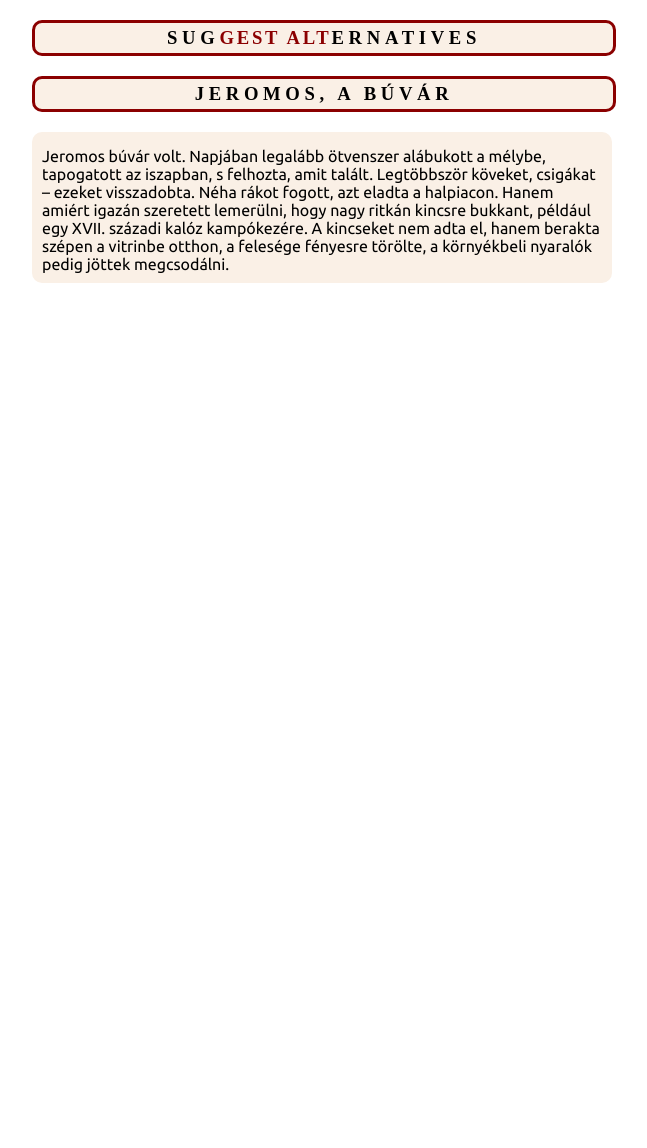
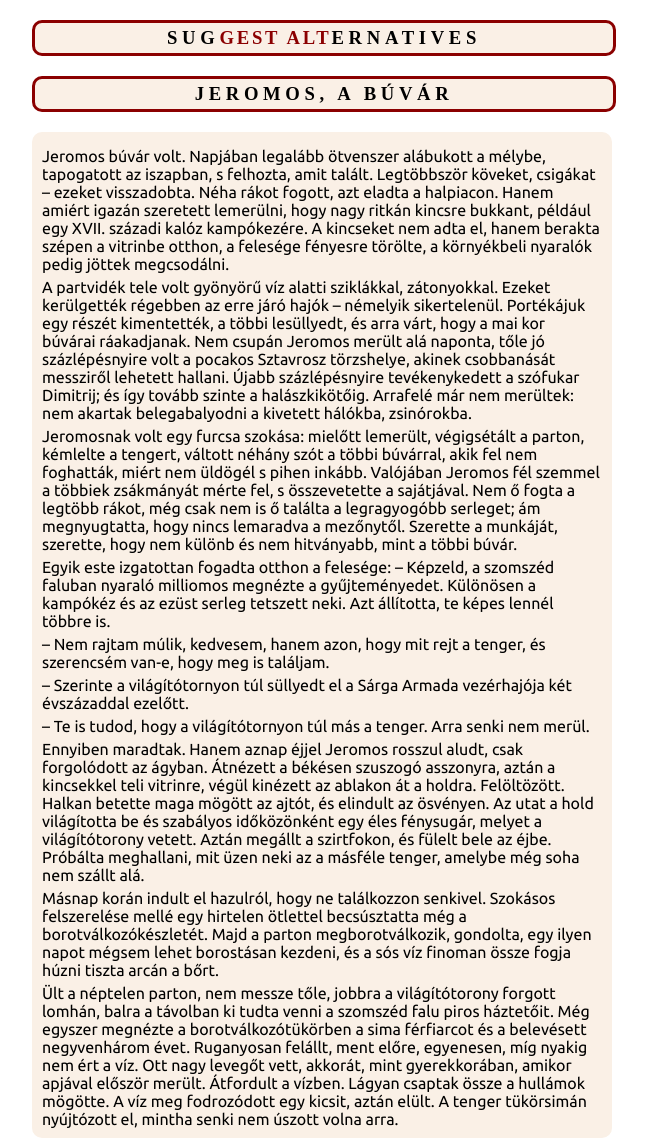
Before and after one commit to adamschmideg/adamschmideg.github.com, a Jekyll site: the page built from hu/_posts/2011-07-13-jeromos-a-buvar.md, in a window 1280 px wide. Shown: the whole page, without its empty margins (318-965 px from the left). Built offline with Jekyll 4.4.1, drawn with Linux system fonts in a browser that asks for light colours; some web fonts are replaced; before the commit the page ends 900 px from its top, so only the background shows below that.

Commit message:
Jeromos folytat @2

```diff
--- a/hu/_posts/2011-07-13-jeromos-a-buvar.md
+++ b/hu/_posts/2011-07-13-jeromos-a-buvar.md
@@ -11,3 +11,61 @@ kincsre bukkant, például egy XVII. századi kalóz kampókezére.  A
 kincseket nem adta el, hanem berakta szépen a vitrinbe otthon, a
 felesége fényesre törölte, a környékbeli nyaralók pedig jöttek
 megcsodálni.
+
+A partvidék tele volt gyönyörű víz alatti sziklákkal, zátonyokkal.
+Ezeket kerülgették régebben az erre járó hajók -- némelyik sikertelenül.
+Portékájuk egy részét kimentették, a többi lesüllyedt, és arra várt,
+hogy a mai kor búvárai ráakadjanak.  Nem csupán Jeromos merült alá
+naponta, tőle jó százlépésnyire volt a pocakos Sztavrosz törzshelye,
+akinek csobbanását messziről lehetett hallani.  Újabb százlépésnyire
+tevékenykedett a szófukar Dimitrij; és így tovább szinte a
+halászkikötőig.  Arrafelé már nem merültek: nem akartak belegabalyodni a
+kivetett hálókba, zsinórokba.
+
+Jeromosnak volt egy furcsa szokása: mielőtt lemerült, végigsétált a
+parton, kémlelte a tengert, váltott néhány szót a többi búvárral, akik
+fel nem foghatták, miért nem üldögél s pihen inkább.  Valójában Jeromos
+fél szemmel a többiek zsákmányát mérte fel, s összevetette a sajátjával.
+Nem ő fogta a legtöbb rákot, még csak nem is ő találta a legragyogóbb
+serleget; ám megnyugtatta, hogy nincs lemaradva a mezőnytől.  Szerette a
+munkáját, szerette, hogy nem különb és nem hitványabb, mint a többi
+búvár.
+
+Egyik este izgatottan fogadta otthon a felesége: -- Képzeld, a szomszéd
+faluban nyaraló milliomos megnézte a gyűjteményedet.  Különösen a
+kampókéz és az ezüst serleg tetszett neki.  Azt állította, te képes
+lennél többre is.
+
+-- Nem rajtam múlik, kedvesem, hanem azon, hogy mit rejt a tenger, és
+szerencsém van-e, hogy meg is találjam.
+
+-- Szerinte a világítótornyon túl süllyedt el a Sárga Armada vezérhajója
+két évszázaddal ezelőtt.
+
+-- Te is tudod, hogy a világítótornyon túl más a tenger.  Arra senki nem
+merül.
+
+Ennyiben maradtak.  Hanem aznap éjjel Jeromos rosszul aludt, csak
+forgolódott az ágyban.  Átnézett a békésen szuszogó asszonyra, aztán a
+kincsekkel teli vitrinre, végül kinézett az ablakon át a holdra.
+Felöltözött.  Halkan betette maga mögött az ajtót, és elindult az
+ösvényen.  Az utat a hold világította be és szabályos időközönként egy
+éles fénysugár, melyet a világítótorony vetett.  Aztán megállt a
+szirtfokon, és fülelt bele az éjbe.  Próbálta meghallani, mit üzen neki
+az a másféle tenger, amelybe még soha nem szállt alá.
+
+Másnap korán indult el hazulról, hogy ne találkozzon senkivel.  Szokásos
+felszerelése mellé egy hirtelen ötlettel becsúsztatta még a
+borotválkozókészletét.  Majd a parton megborotválkozik, gondolta, egy
+ilyen napot mégsem lehet borostásan kezdeni, és a sós víz finoman össze
+fogja húzni tiszta arcán a bőrt.
+
+Ült a néptelen parton, nem messze tőle, jobbra a világítótorony forgott
+lomhán, balra a távolban ki tudta venni a szomszéd falu piros háztetőit.
+Még egyszer megnézte a borotválkozótükörben a sima férfiarcot és a
+belevésett negyvenhárom évet.  Ruganyosan felállt, ment előre,
+egyenesen, míg nyakig nem ért a víz.  Ott nagy levegőt vett, akkorát,
+mint gyerekkorában, amikor apjával először merült.  Átfordult a vízben.
+Lágyan csaptak össze a hullámok mögötte.  A víz meg fodrozódott egy
+kicsit, aztán elült.  A tenger tükörsimán nyújtózott el, mintha senki
+nem úszott volna arra.
```
